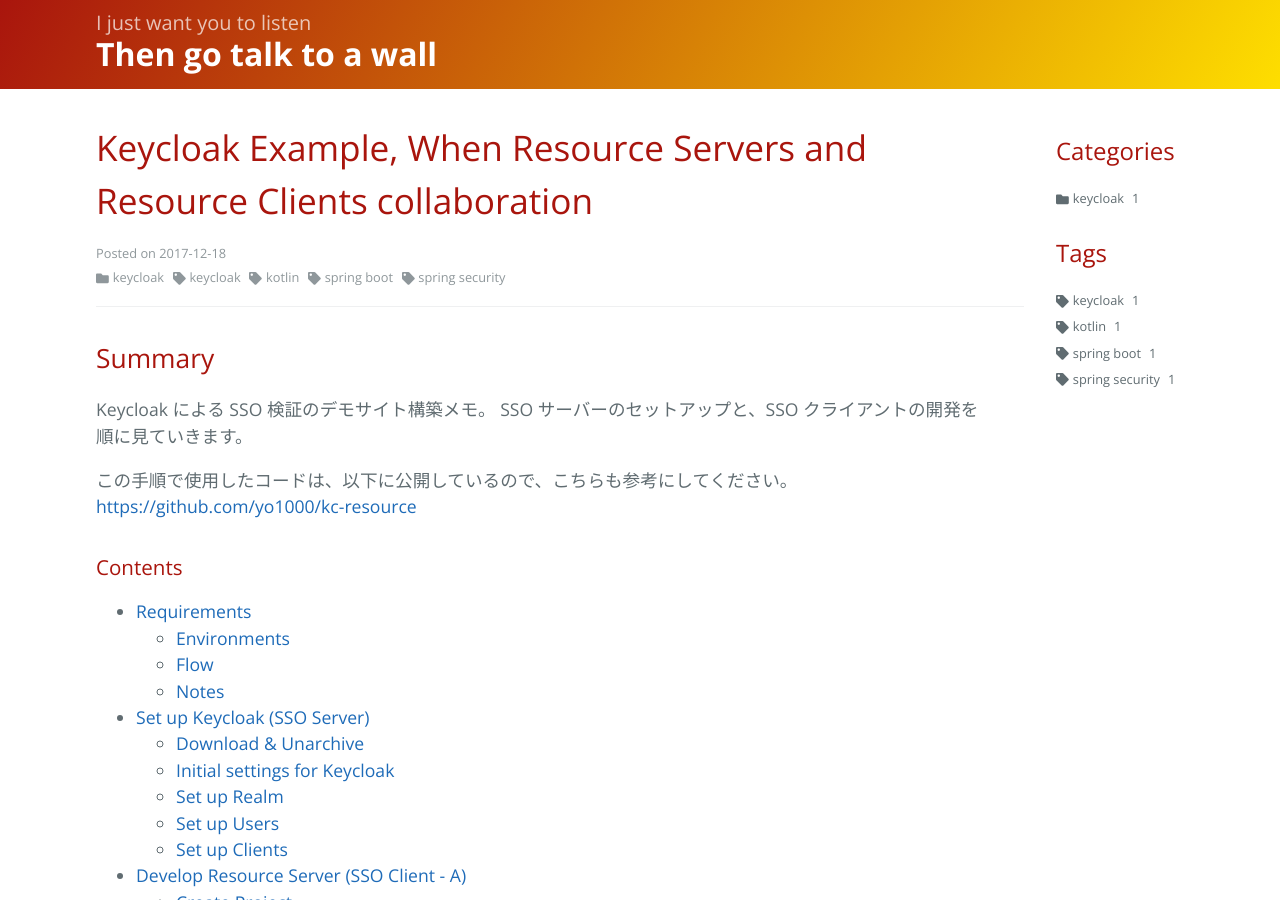
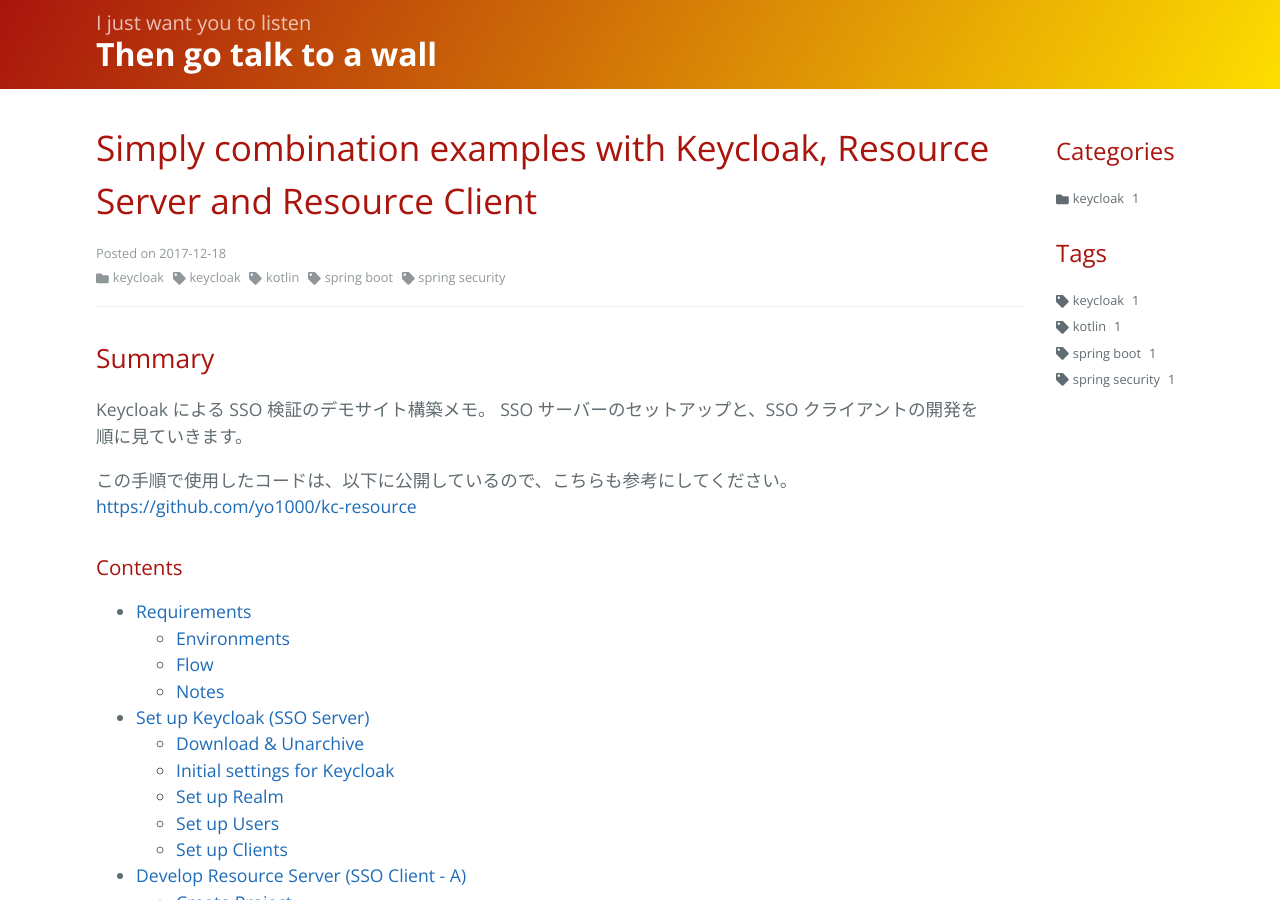
Before and after one commit to yo1000/blog.yo1000.com, a Jekyll site: the page built from _posts/2017-12-18-keycloak-example-resource-server-client.md, in a window 1280 px wide and 900 px high. Built offline with Jekyll 4.4.1, drawn with Linux system fonts in a browser that asks for light colours; our own code applies the rules of GitHub Pages for plain Markdown files.

Commit message:
Update 2017-12-18-keycloak-example-resource-server-client.md

```diff
--- a/_posts/2017-12-18-keycloak-example-resource-server-client.md
+++ b/_posts/2017-12-18-keycloak-example-resource-server-client.md
@@ -1,5 +1,5 @@
 ---
-title: Keycloak Example, When Resource Servers and Resource Clients collaboration
+title: Simply combination examples with Keycloak, Resource Server and Resource Client
 permalink: /:year/:month/:day/:title
 category: keycloak
 tags:
```
